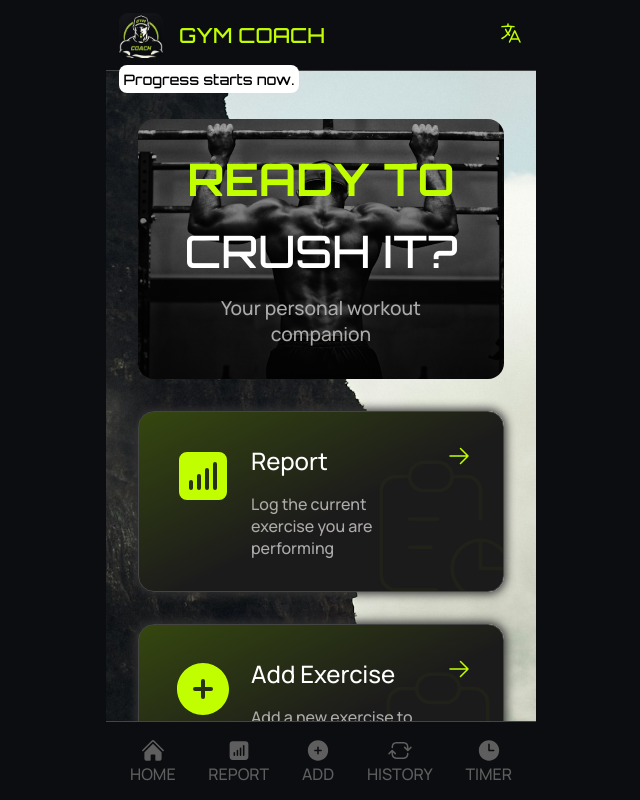
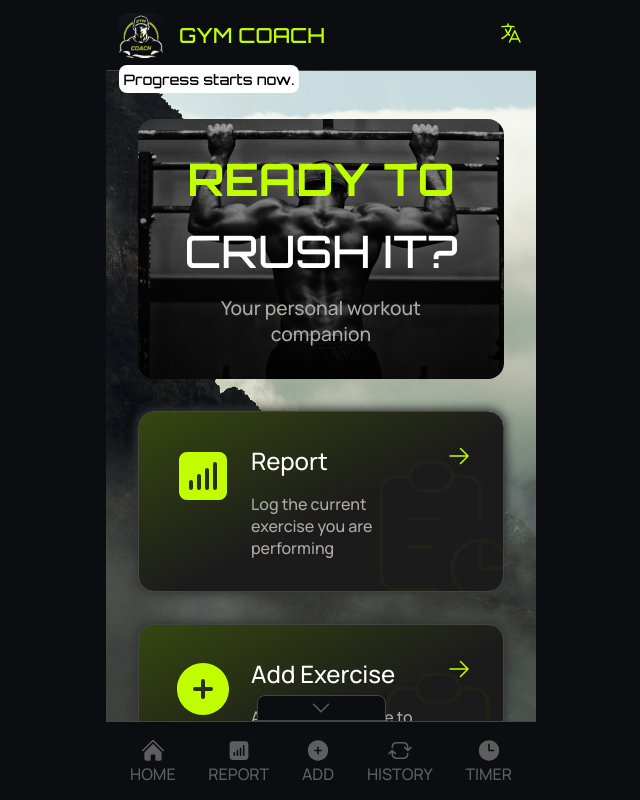
Before and after one commit to ernestol92/GymCoach, a React (Vite) app: page /reportCategory in a window 1280 px wide. Shown: the whole page, without its empty margins (319-959 px from the left). Built offline with nearby package versions, Linux system fonts and the light colour scheme.

Commit message:
added hide toolbar and improved bg rendering

```diff
--- a/src/App.css
+++ b/src/App.css
@@ -333,10 +333,35 @@
   padding-top: 0.5rem;
   padding-bottom: calc(0.5rem + env(safe-area-inset-bottom));
   height: 80px;
+}
+
+.toolbar-wrapper{
+  display: flex;
+  justify-content: center;
+  align-items: center;
+  flex-direction: column;
+  bottom: 0;
+  width: 100%;
+  max-width: 430px;
   position:sticky;
   bottom: -1px;
+  background-color: transparent;
 }
 
+.toolbar-button{
+  display: flex;
+  flex-direction: column;
+  align-items: center;
+  justify-content: center;
+  gap: .5rem;
+  text-decoration: none;
+  color: #5F5E5E;
+  font-weight: 800;
+  text-align: center;
+  border: 1px solid #444;
+  width: 30%;
+  border-radius: 8px 8px 0 0;
+}
 
 .backBtn{
   border: none;
@@ -642,12 +667,12 @@
 .footer-link{
   display: flex;
   flex-direction: column;
-  text-decoration: none;
   align-items: center;
   color: #5F5E5E;
   font-weight: 800;
   padding: 0.5rem;
   text-align: center;
+  text-decoration: none;
 
   span{
     color: #5F5E5E;
--- a/src/Components/Toolbar.jsx
+++ b/src/Components/Toolbar.jsx
@@ -1,16 +1,35 @@
 import React from 'react'
 import { Link } from 'react-router-dom'
-import { ChartBarSquareIcon, PlusCircleIcon, ClockIcon, ArrowPathRoundedSquareIcon, ArrowUpOnSquareIcon, HomeIcon } from '@heroicons/react/24/solid';
+import { ChevronDownIcon, ChevronUpIcon, ChartBarSquareIcon, PlusCircleIcon, ClockIcon, ArrowPathRoundedSquareIcon, ArrowUpOnSquareIcon, HomeIcon } from '@heroicons/react/24/solid';
+import { useState } from 'react';
+const Toolbar = () => {
 
-const Toolbar = () => {
+  const [isOpen, setIsOpen] = useState(true);
+
+    const handleClick = () => {
+    setIsOpen((prev) => !prev)
+  }
+
   return (
-    <div className='toolbar'>
+    <>
+
+      <div className='toolbar-wrapper'>
+          <button className='toolbar-button' onClick={handleClick}>
+            {isOpen ? <ChevronDownIcon className='icon-sm footer-icon'/> : <ChevronUpIcon className='icon-md footer-icon'/>}
+          </button>
+
+        {isOpen &&
+        <div className='toolbar'>
           <Link to="/" className='footer-link'><HomeIcon className='icon-md footer-icon'/><span>HOME</span></Link>
           <Link to="/reportCategory" className='footer-link'><ChartBarSquareIcon className='icon-md footer-icon'/><span>REPORT</span></Link>
           <Link to="/addExercise" className='footer-link'><PlusCircleIcon className='icon-md footer-icon'/><span>ADD</span></Link>
           <Link to="/history" className='footer-link'><ArrowPathRoundedSquareIcon className='icon-md footer-icon'/><span>HISTORY</span></Link>
           <Link to="/timer" className='footer-link'><ClockIcon className='icon-md footer-icon'/><span>TIMER</span></Link>
-    </div>
+        </div>}
+
+      </div>
+
+    </>
   )
 }
 
--- a/src/Pages/Layout.jsx
+++ b/src/Pages/Layout.jsx
@@ -1,19 +1,25 @@
 import React from 'react'
-import { Link, Outlet } from 'react-router-dom';
+import { Link, Outlet, useLocation } from 'react-router-dom';
 import Navbar from '../Components/Navbar';
 import Toolbar from '../Components/Toolbar';
 import Footer from '../Components/Footer';
 
 
 const Layout = () => {
+  const location = useLocation();
+
+  const isHome =
+    location.pathname === '/';
+
+    console.log(location.pathname)
+
   return (
     <div className='wrapper'>
         <Navbar/>
-        <main className='content carbon-bg'>
+        <main className={`content ${isHome ? 'start-bg' : 'carbon-bg'}`} >
             <Outlet/>
             <Toolbar/>
-        <Footer/>
-
+            <Footer/>
         </main>
     </div>
   )
--- a/src/Pages/Start.jsx
+++ b/src/Pages/Start.jsx
@@ -9,8 +9,8 @@ const Start = () => {
   const { t } = useTranslation()
 
   return (
-    <div className='container'>
-      <div className='start-page-column start-bg'>
+    <div className='transparent'>
+      <div className='start-page-column transparent'>
 
             <div className='banner mt'>
               <h1 className='start-title text-div transparent'>{t("welcome.title")}<span className='orbitron-font white-color transparent'>{t("welcome.title2")}</span></h1>
```
